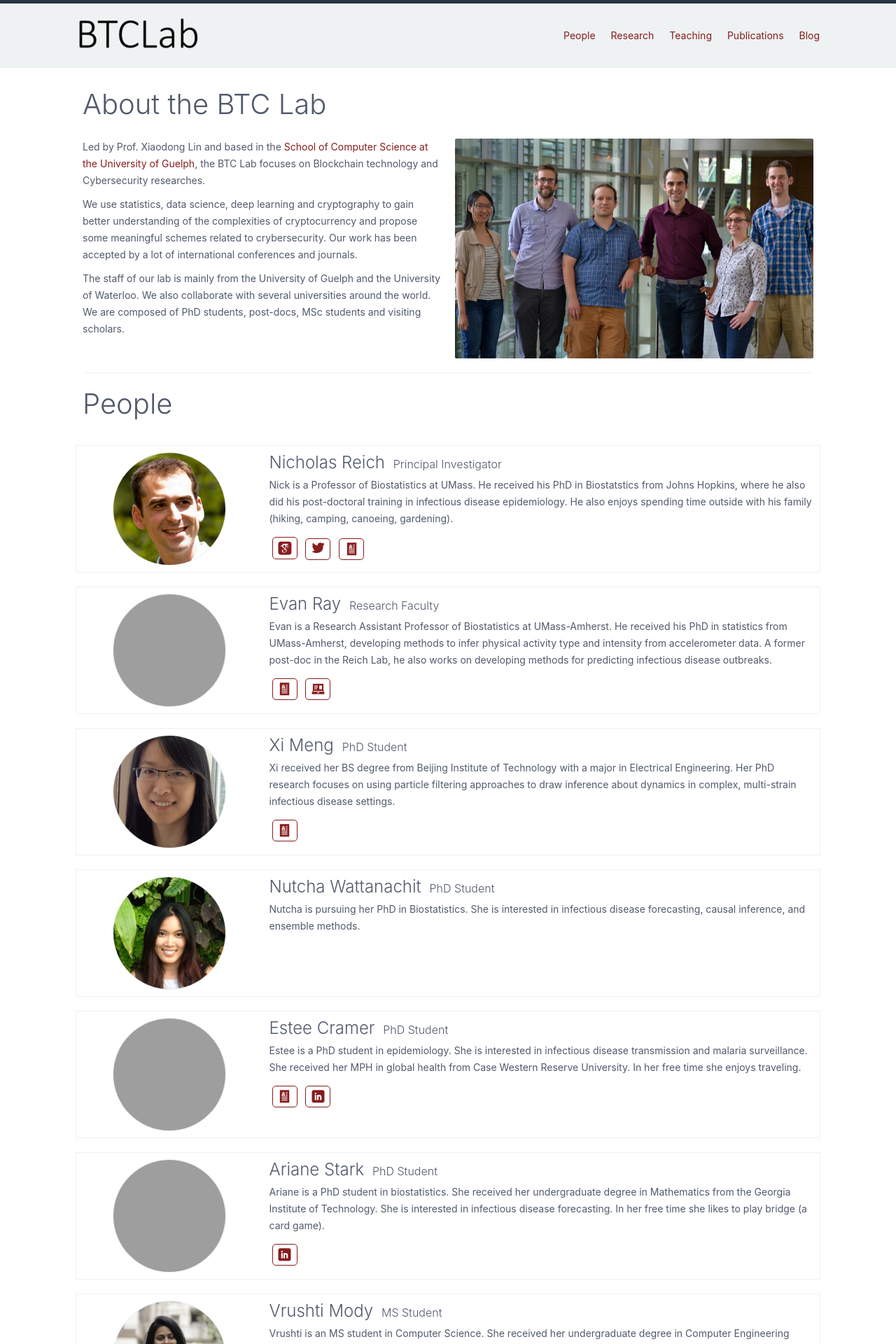
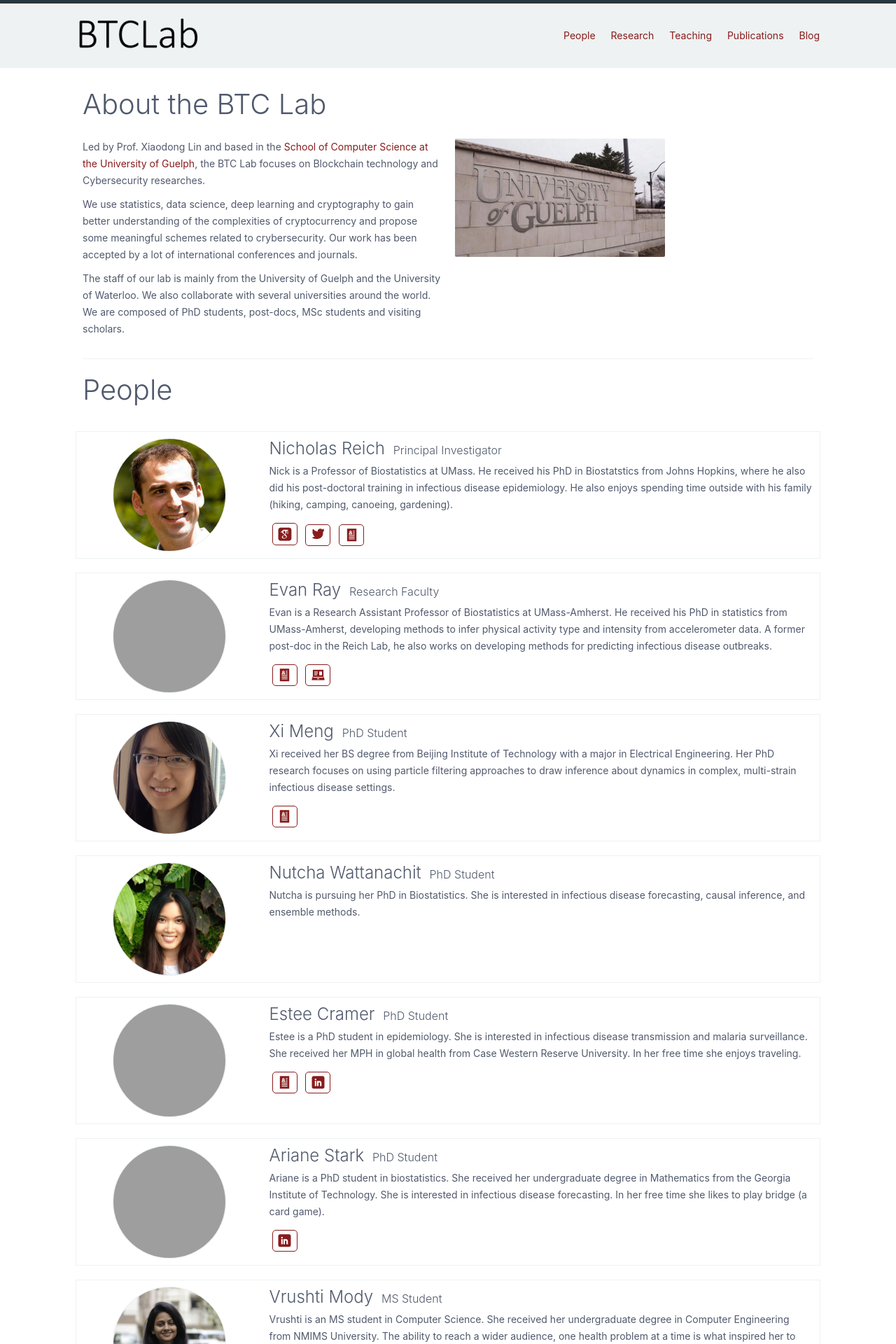
Before and after one commit to IgnisLi/IgnisLi.github.io, a Jekyll site: the page built from people.html, in a window 1280 px wide. Shown: the top 1920 px of the page at 70% size. Built offline with Jekyll 4.4.1, drawn with Linux system fonts in a browser that asks for light colours; nearby versions of some CDN libraries; some web fonts are replaced; comment, search, counter and statistics services are not loaded; grey boxes are pictures that could not be loaded.

Commit message:
Update people.html

```diff
--- a/people.html
+++ b/people.html
@@ -27,7 +27,7 @@ layout: default
 
 
   <div class="column col-6 col-md-12 float-left">
-    <img class="img-responsive rounded" src="images/group-shot-smaller.jpg" alt="">
+    <img class="img-responsive rounded" src="images/guelph.jpg" alt="">
   </div>
 </div>
 
```
